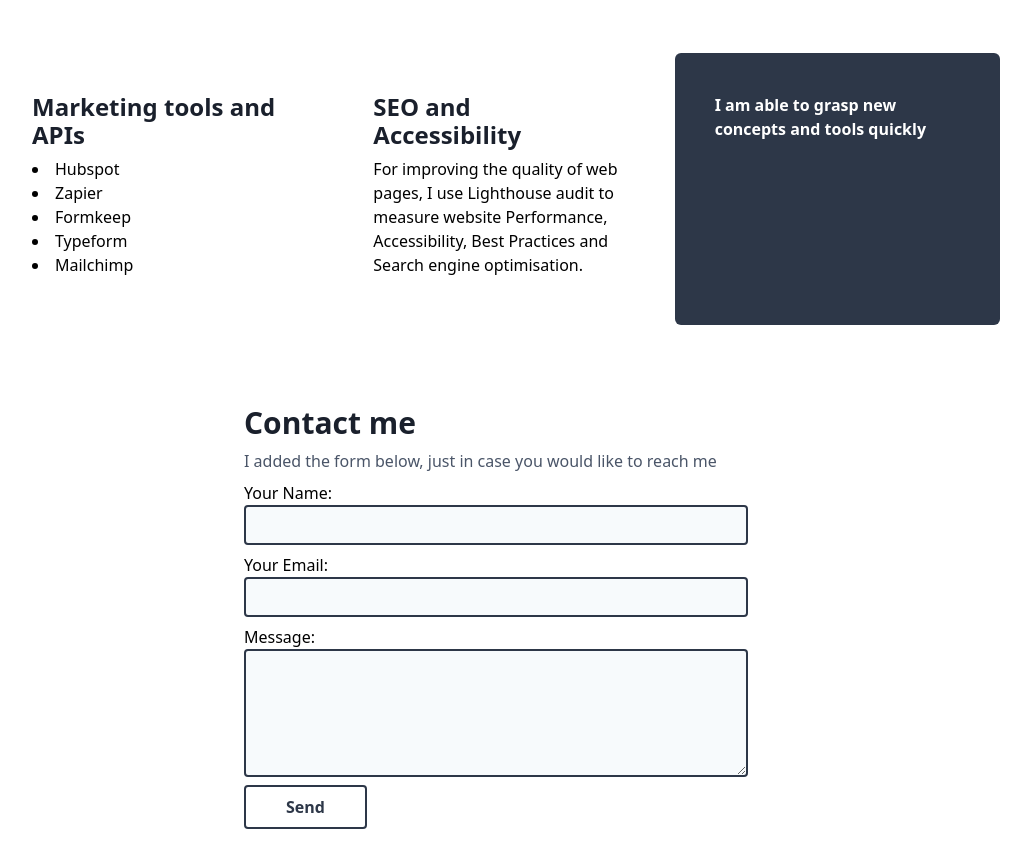
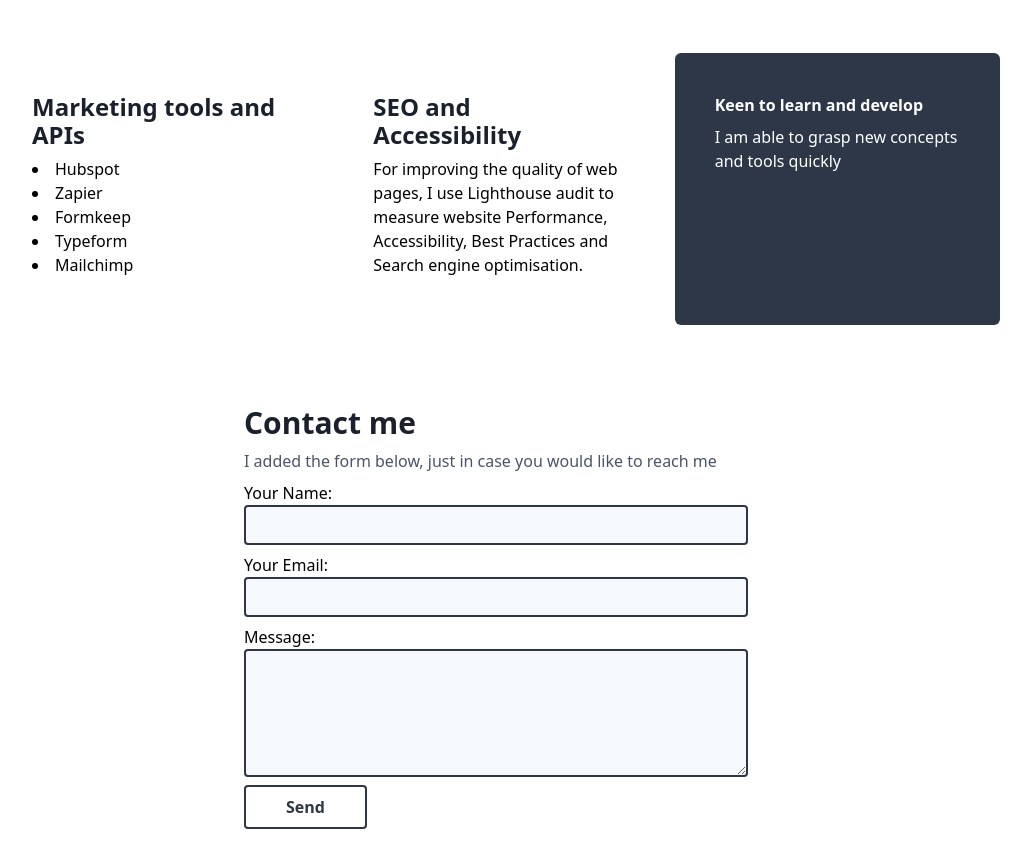
Before and after one commit to dzinemon/my-website, a Gatsby site: page / in a window 1280 px wide. Shown: the part 1625-2492 px from the top of the page, without its empty margins (144-1175 px from the left). Built offline with nearby package versions, Linux system fonts and the light colour scheme; Gatsby itself is replaced by a stand-in of ours.

Commit message:
other services

```diff
--- a/src/components/other-services.js
+++ b/src/components/other-services.js
@@ -81,10 +81,9 @@ const OtherServices = () => (
           </div>
 
           <div className="bg-gray-800 text-white p-4 sm:p-10 rounded-md">
-          <p className="mb-2 font-semibold">I am able to grasp new concepts and tools quickly
-          </p>
-
-
+            <p className="mb-2 font-semibold">Keen to learn and develop</p>
+            <p className="mb-2">I am able to grasp new concepts and tools quickly
+            </p>
           </div>
       </div>
   </div>
```
